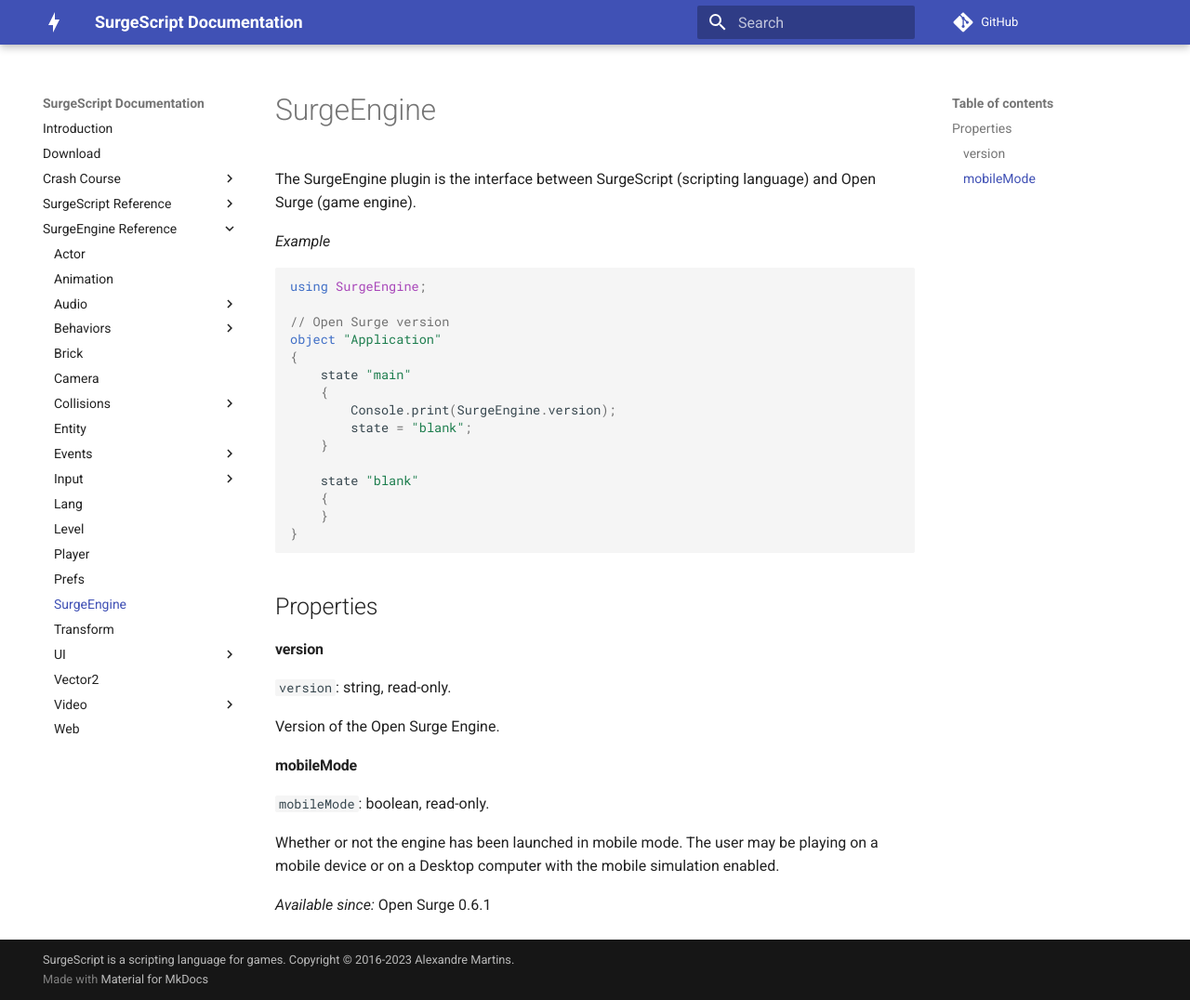
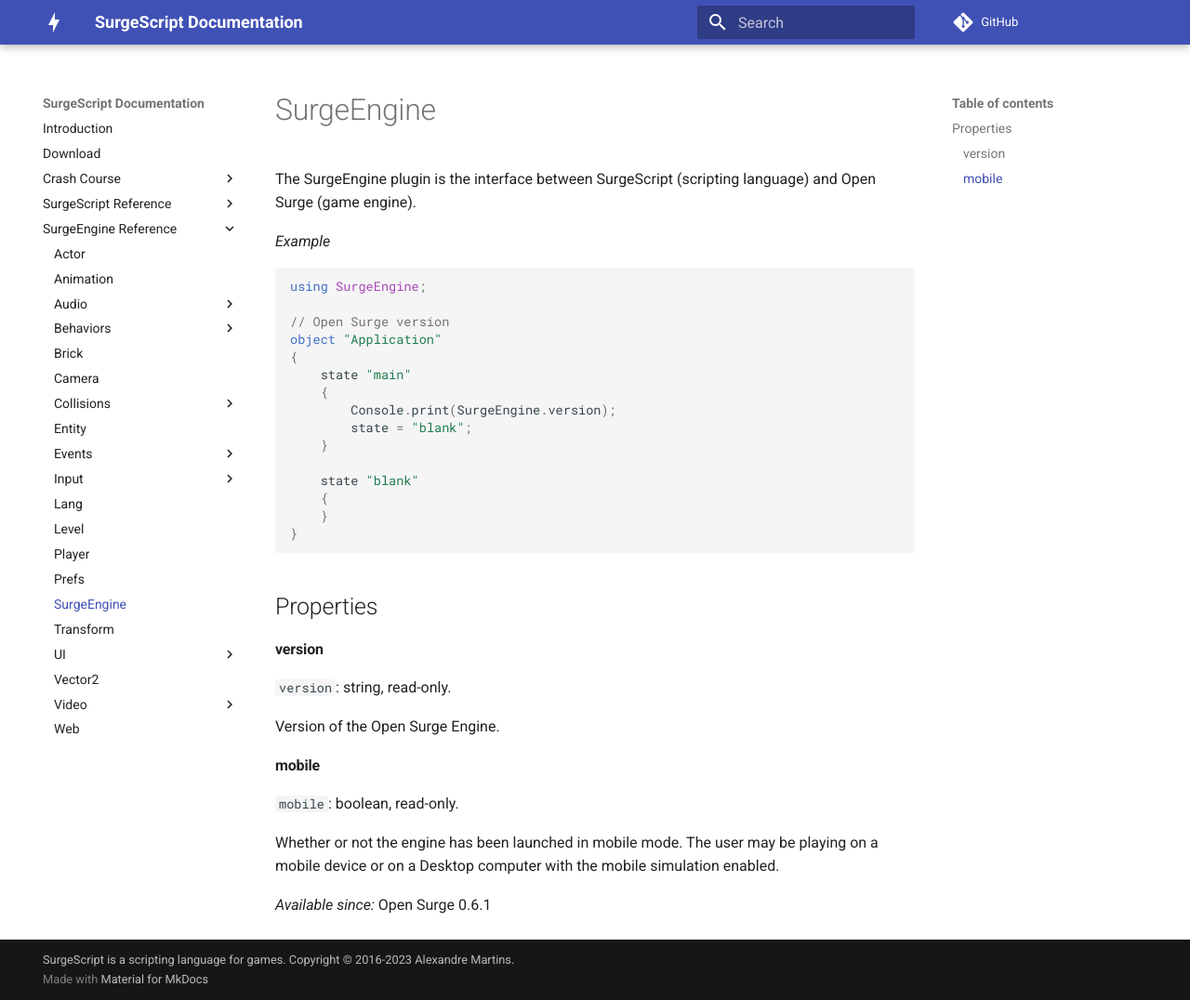
Before and after one commit to alemart/surgescript, an MkDocs documentation site: the page built from docs/engine/surgeengine.md, in a window 1280 px wide and 1076 px high. Shown: the whole window at 93% size. Built offline with MkDocs 1.6.1 and Material for MkDocs 9.7.7, drawn with Linux system fonts in a browser that asks for light colours; comment, search, counter and statistics services are not loaded.

Commit message:
Docs: rename SurgeEngine.mobileMode to SurgeEngine.mobile

```diff
--- a/docs/engine/surgeengine.md
+++ b/docs/engine/surgeengine.md
@@ -32,9 +32,9 @@ Properties
 
 Version of the Open Surge Engine.
 
-#### mobileMode
+#### mobile
 
-`mobileMode`: boolean, read-only.
+`mobile`: boolean, read-only.
 
 Whether or not the engine has been launched in mobile mode. The user may be playing on a mobile device or on a Desktop computer with the mobile simulation enabled.
 
```
